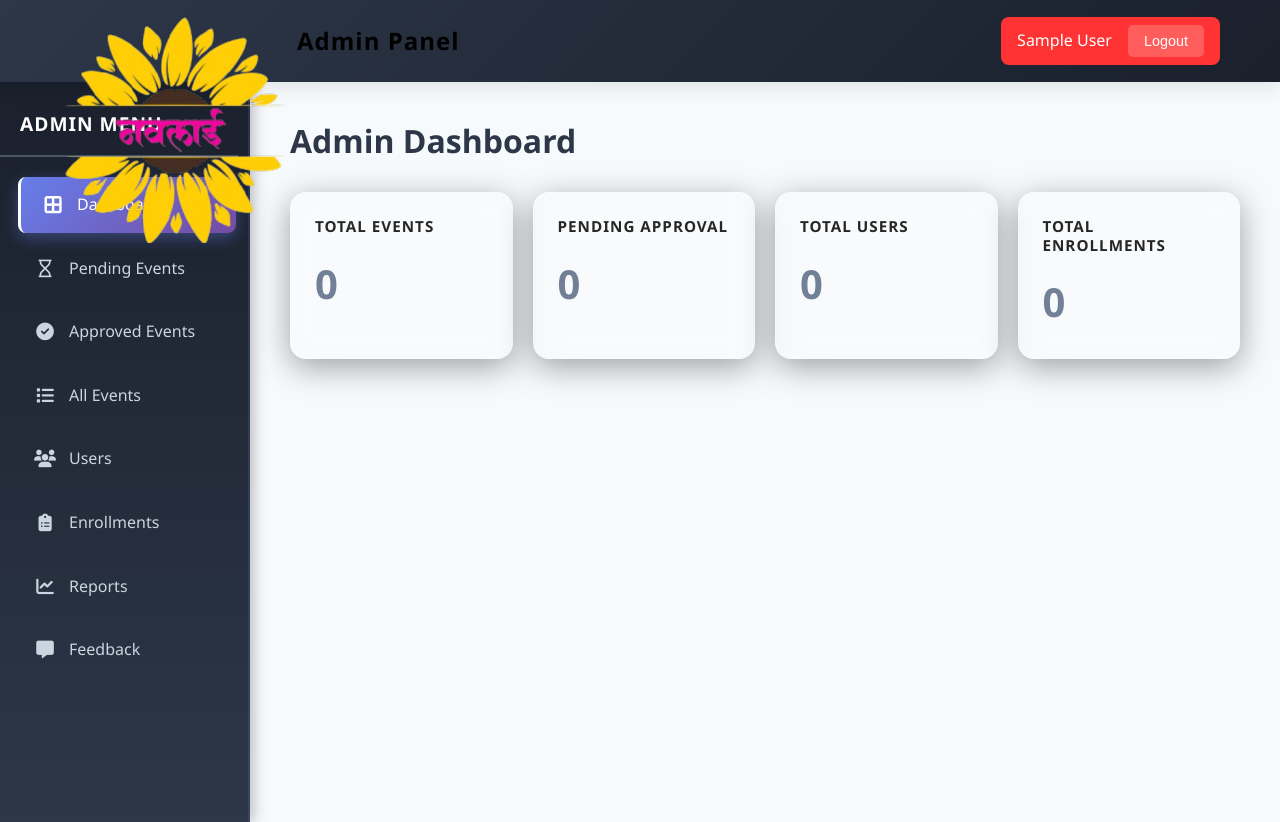
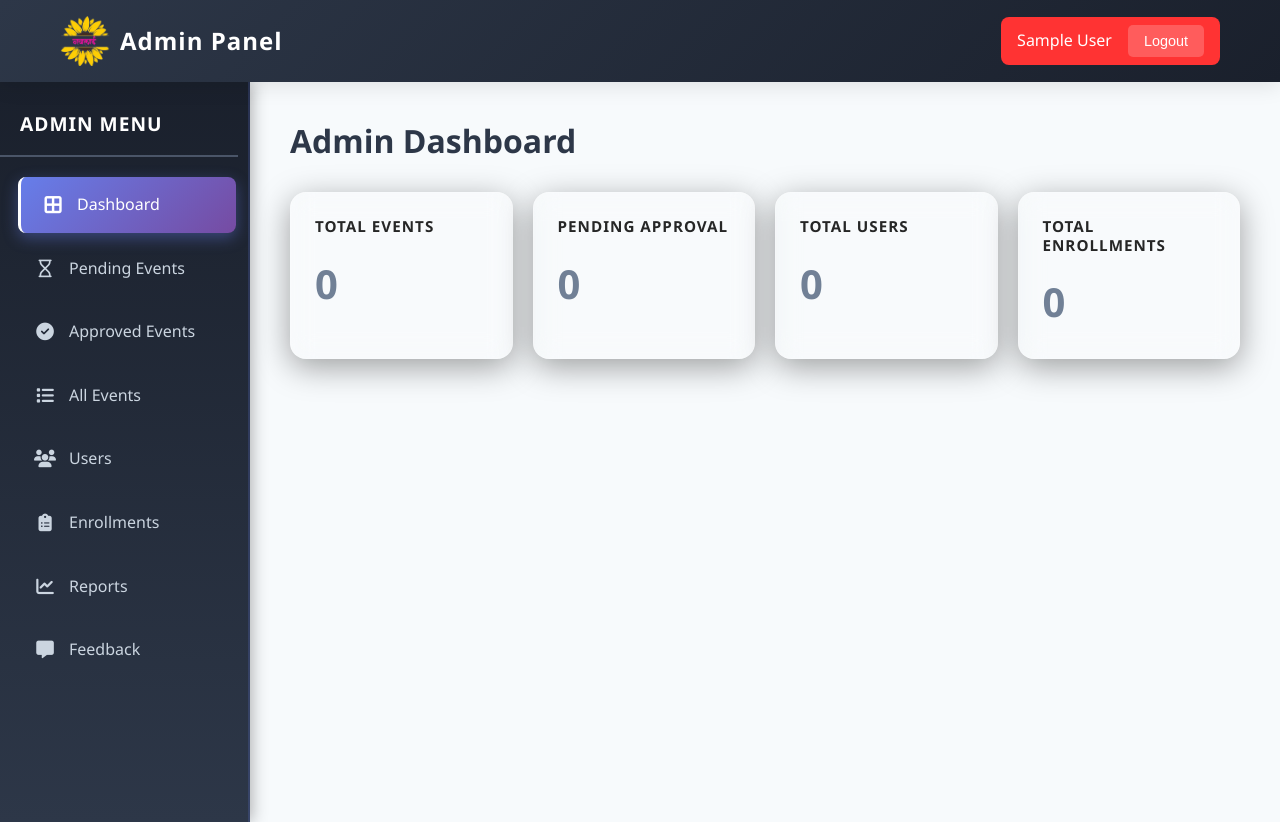
Before and after one commit to SarthakPatil915/Navlai, a plain HTML site: page frontend/admin.html in a window 1280 px wide. Drawn offline with Linux system fonts and the light colour scheme; no server answers; sample sign-in values are in the browser's storage.

Commit message:
admin login logo

```diff
--- a/frontend/admin.html
+++ b/frontend/admin.html
@@ -17,7 +17,7 @@
             <div class="nav-logo">
                 <span class="logo-icon">
                     <!-- Add Logo -->
-                    <img id="logo-NL" src="../frontend/images/Logo.png" alt="Navlai-logo"></span>
+                    <img id="navbarlogo" src="./images/Logo.png" alt="Navlai-logo"></span>
                 <span class="logo-text">Admin Panel</span>
             </div>
             <ul class="nav-menu">
--- a/frontend/css/navbar.css
+++ b/frontend/css/navbar.css
@@ -43,9 +43,11 @@
 }
 .logo-text {
     letter-spacing: 1px;
-    color: black;
+    color: white;
 }
-
+#navbarlogo{
+    height: 50px;
+}
 .nav-menu {
     display: flex;
     list-style: none;
```
